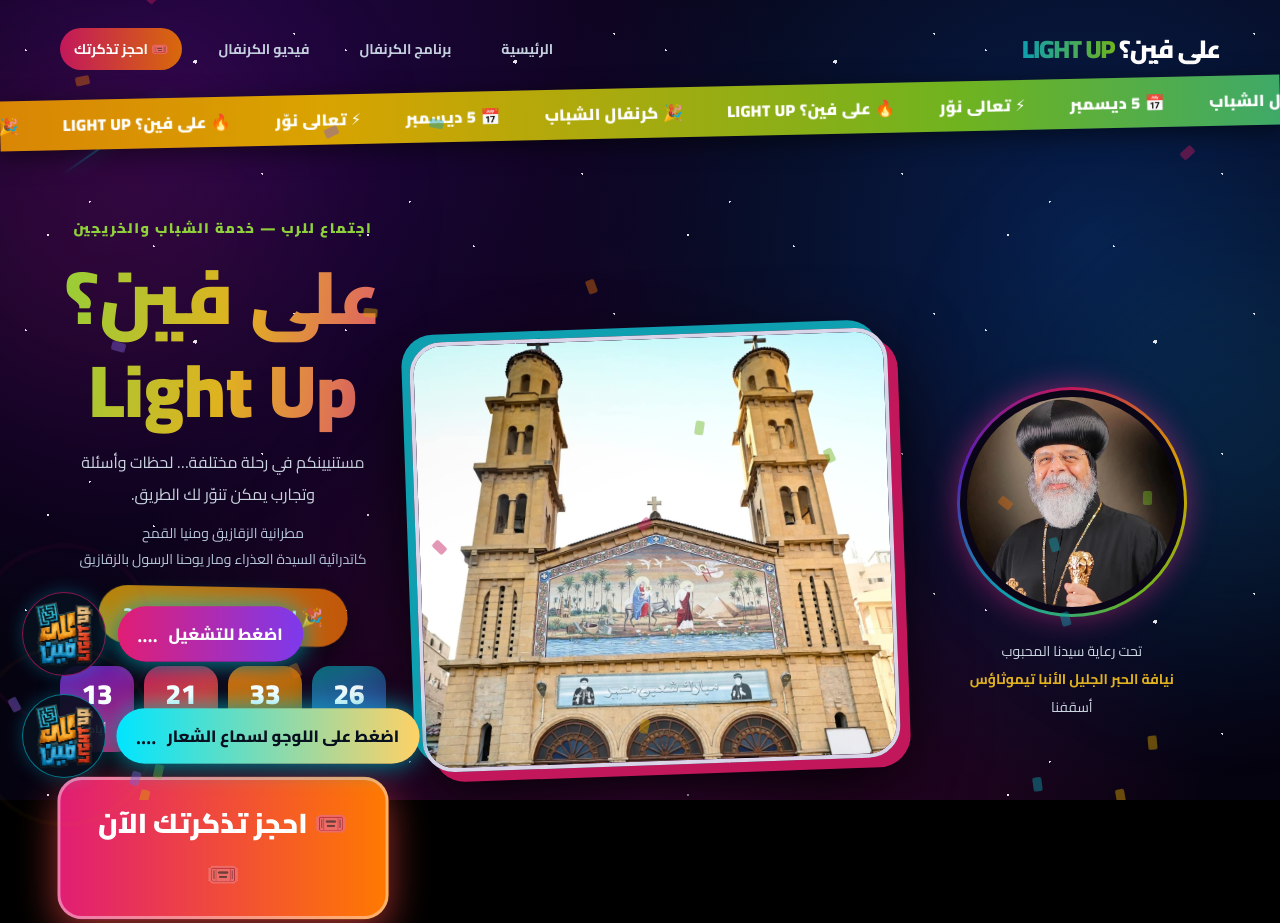
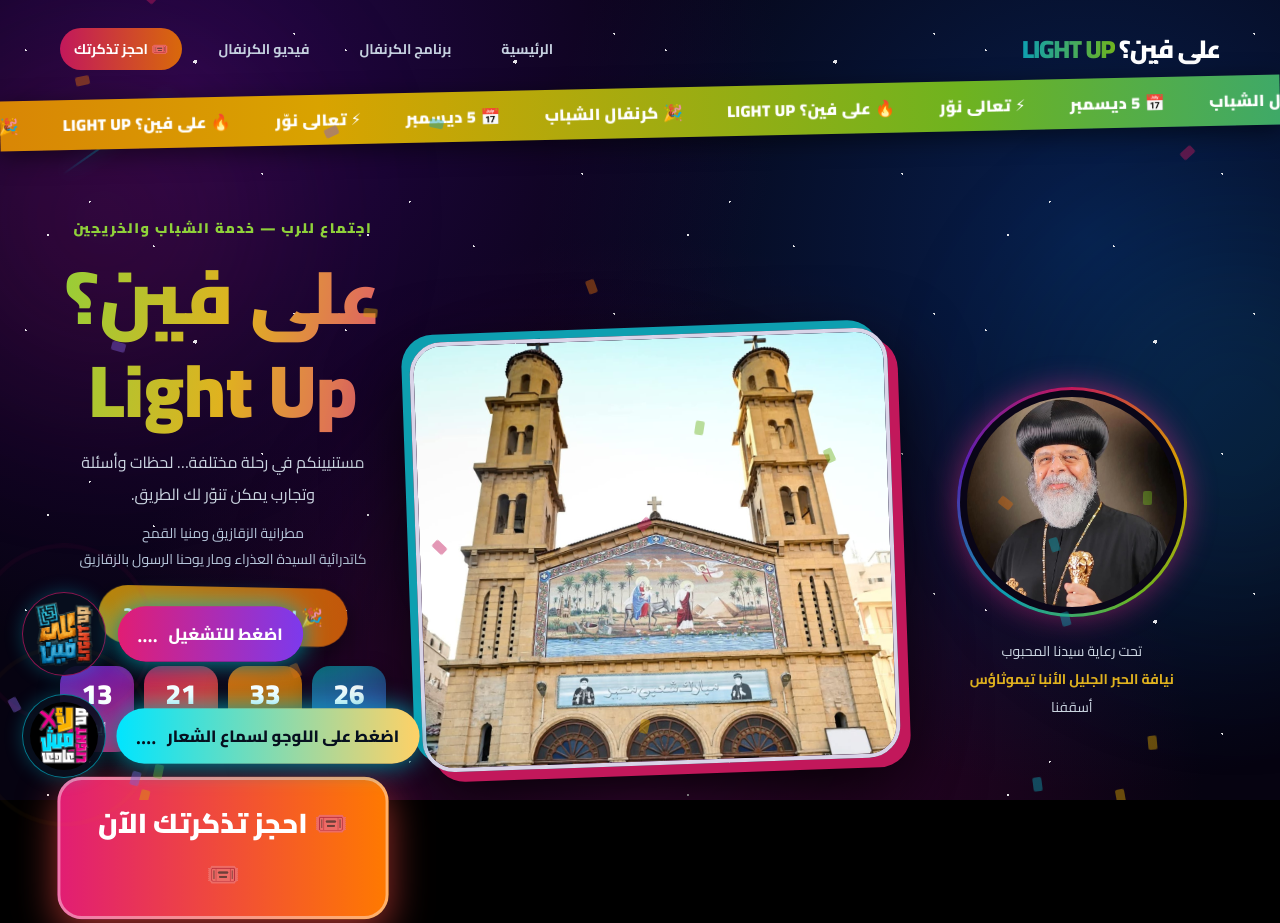
Before and after one commit to bishoygeorgerezk-afk/Light-up-2-3la-fen-, a plain HTML site: page index.html in a window 1280 px wide. Shown: the top 923 px of the page. Drawn offline with Linux system fonts and the light colour scheme.

Commit message:
Update logo image and add error handling

```diff
--- a/index.html
+++ b/index.html
@@ -214,6 +214,7 @@
     @media(max-width:620px){.buy-btn{font-size:23px;padding:18px 20px}}
     @keyframes buyPulse{50%{transform:scale(1.04);box-shadow:0 14px 44px rgba(255,122,0,.75),inset 0 0 0 3px rgba(255,255,255,.5)}}
     .navlinks a.nav-buy{background:linear-gradient(90deg,var(--pink),var(--orange));color:#fff}
+    #soundImg1{border-radius:50%}
     .sound-wrap.alt .sound-logo{border-color:rgba(225,29,116,.6)}
     .sound-wrap.alt .sound-logo .wave{border-color:rgba(225,29,116,.8)!important}
     .sound-wrap.alt .sound-logo.playing{box-shadow:0 0 26px rgba(225,29,116,.85)}
@@ -343,13 +344,22 @@
     <div class="sound-wrap" id="soundWrap">
       <button class="sound-logo idle" id="soundLogo" aria-label="اضغط على اللوجو لسماع الشعار" title="اضغط على اللوجو لسماع الشعار">
         <span class="wave"></span><span class="wave"></span><span class="wave"></span><span class="wave"></span>
-        <img src="assets/logo-transparent.png" alt="شعار">
+        <img id="soundImg1" src="assets/logo-new.png" alt="شعار">
       </button>
       <span class="sound-label" id="soundLabel">اضغط على اللوجو لسماع الشعار <span class="bars"><i></i><i></i><i></i><i></i></span></span>
     </div>
   </div>
 
   <script>
+    // لوجو الدايرة الأولى: بيجرّب الامتدادات المحتملة، ولو مفيش واحد منهم يرجع للوجو القديم
+    (function () {
+      const img = document.getElementById('soundImg1');
+      const list = ['assets/logo-new.png', 'assets/logo-new.jpg', 'assets/logo-new.jpeg', 'assets/logo-new.webp', 'assets/logo-transparent.png'];
+      let i = 0;
+      img.onerror = function () { i++; if (i < list.length) img.src = list[i]; else img.onerror = null; };
+      img.src = list[0];
+    })();
+
     // أصوات الشعارات: كل دايرة بتشغّل صوت وبيعيد نفسه، ولما واحد يشتغل التاني بيقف.
     (function () {
       const bars = '<span class="bars"><i></i><i></i><i></i><i></i></span>';
```
